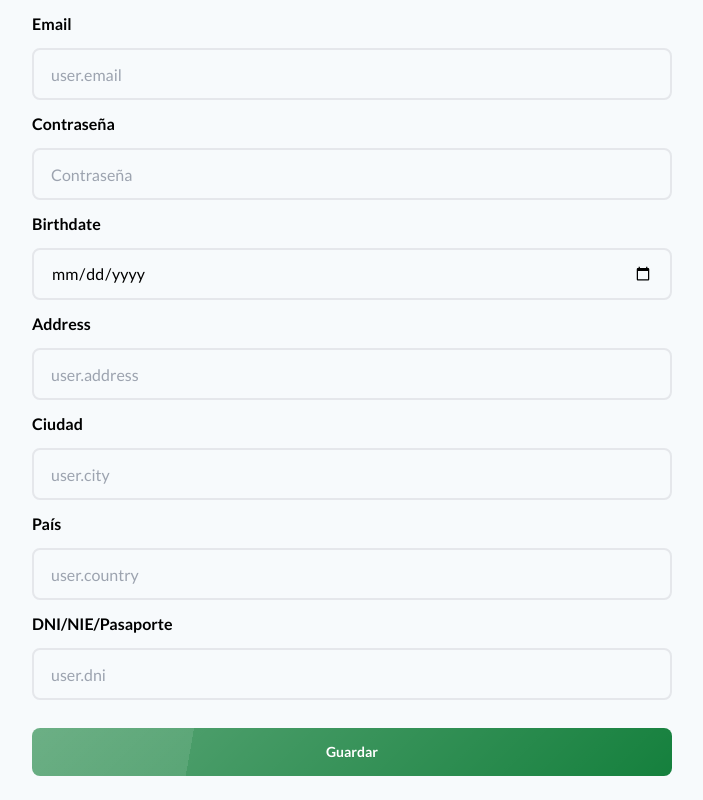
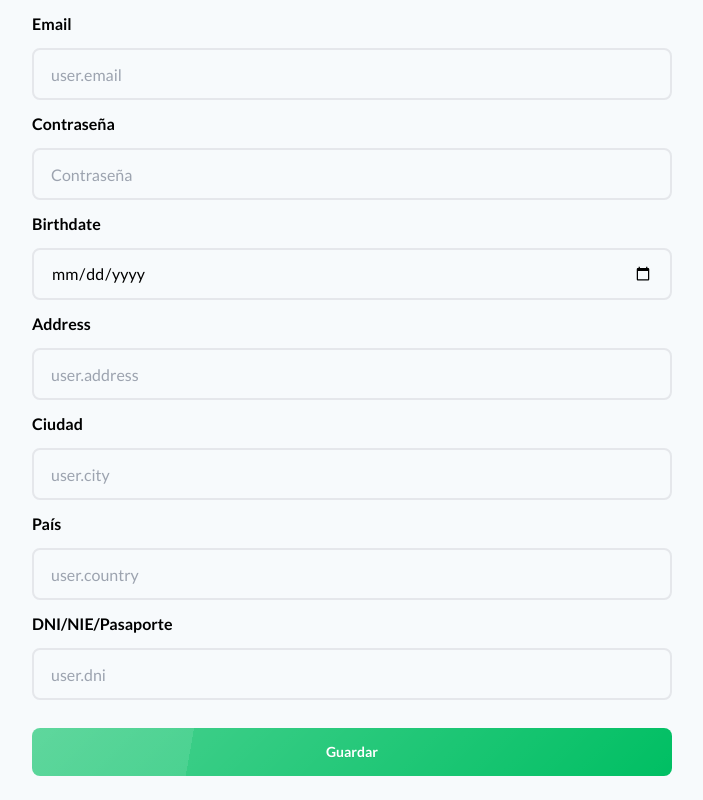
Before and after one commit to igrowker/i003-gopass-front, a React (Vite) app: page /user-profile in a window 1280 px wide. Shown: the part 392-1192 px from the top of the page, without its empty margins (288-991 px from the left). Built offline with nearby package versions, Linux system fonts and the light colour scheme.

Commit message:
Update UserProfile component #26

```diff
--- a/src/components/view/UserProfile.tsx
+++ b/src/components/view/UserProfile.tsx
@@ -40,7 +40,7 @@ export default function UserProfile() {
 
           <InputField type="text" className="" placeholder="user.dni" id="dni" label="DNI/NIE/Pasaporte" />
 
-          <Button className="mt-4 mb-6 bg-green-700 text-white font-semibold" type="submit" >Guardar</Button>
+          <Button className="mt-4 mb-6 bg-customGreen text-white font-semibold" type="submit" >Guardar</Button>
         </form>
 
       </div>
```
